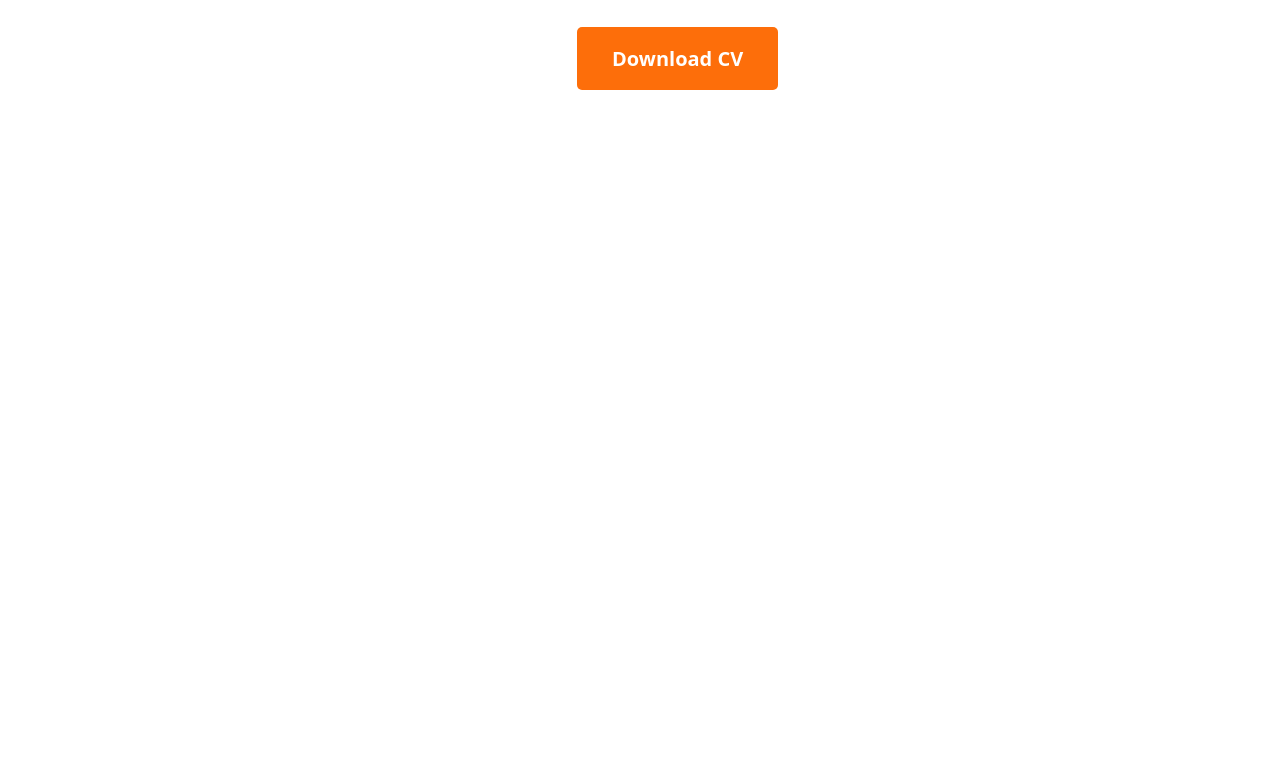
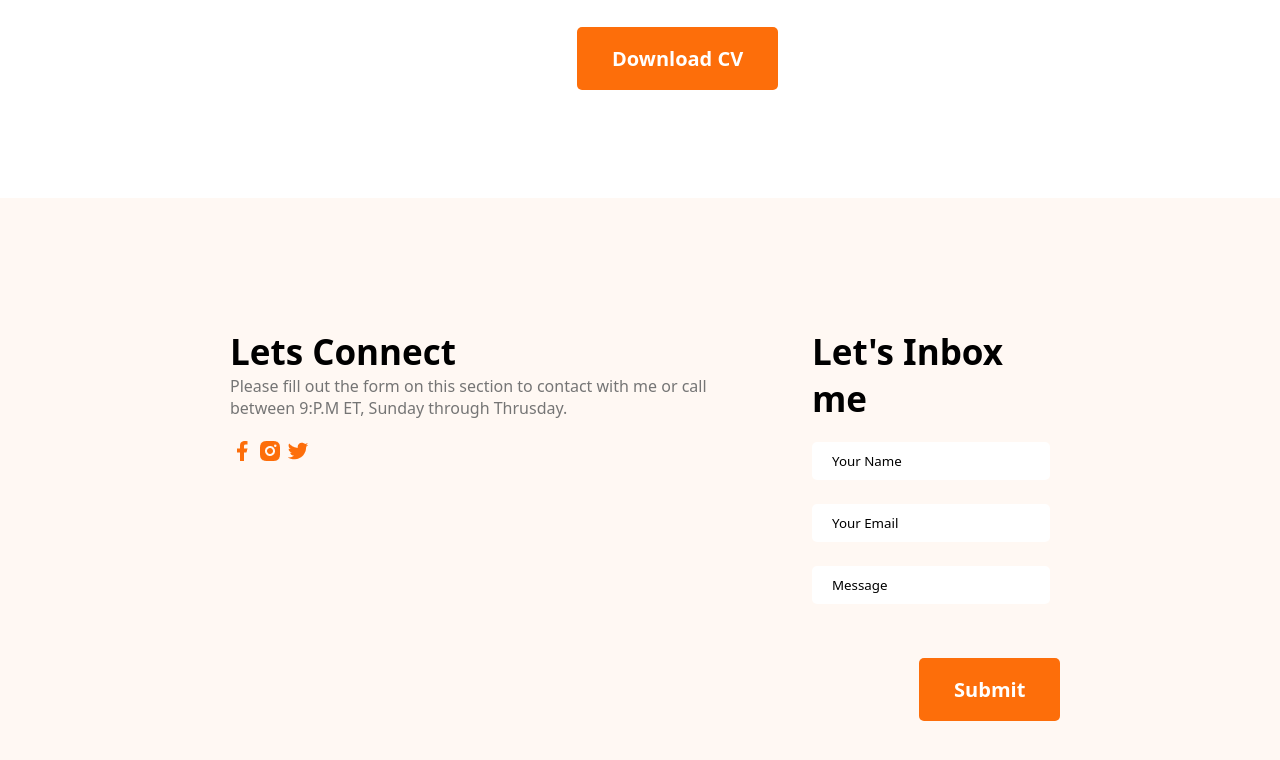
Before and after one commit to Amirulislamsohan/my-portfolio-website, a plain HTML site: page index.html in a window 1280 px wide. Shown: the part 3032-3792 px from the top of the page. Before the commit the page ends 3302 px from the top, so only its background shows below. Drawn offline with Linux system fonts and the light colour scheme.

Commit message:
footer added

```diff
--- a/index.html
+++ b/index.html
@@ -164,6 +164,24 @@
         </section>
     </main>
     <footer>
+        <section>
+            <div>
+                <h1>Lets Connect</h1>
+                <p>Please fill out the form on this section to contact with me or call between 9:P.M ET, Sunday through Thrusday.</p>
+                <div>
+                    <img src="images/icons/facebook.png">
+                    <img src="images/icons/insta.png">
+                    <img src="images/icons/twitter.png">
+                </div>
+            </div>
+            <ul>
+                <h2>Let's Inbox me</h2>
+                <li><input type="text" value="Your Name"></li>
+                <li><input type="text" value="Your Email"></li>
+                <li><input type="text" value="Message"></li>
+                <button class="download-btn">Submit</button>
+            </ul>
+        </section>
 
     </footer>
   </header>
--- a/styles/style.css
+++ b/styles/style.css
@@ -194,3 +194,36 @@ align-items: center;
     font-weight: bold;
     font-size: 20px;
 }
+
+/* footer  */
+
+footer{
+    background-color: #FFF8F3;
+    padding: 130px 230px;
+}
+footer section{
+    display: flex;
+}
+footer section div {
+    width: 80%;
+}
+footer section div h1{
+    font-size: 35px;
+}
+footer li{
+list-style-type: none;
+border: 0;
+}
+footer ul h2{
+    font-size: 35px;
+    margin-bottom: 20px;
+}
+footer li input{
+    border: none;
+    padding: 10px 20px;
+    margin-bottom: 24px;
+    border-radius: 5px;
+}
+footer ul button {
+    margin-right: 290px;
+}
```
